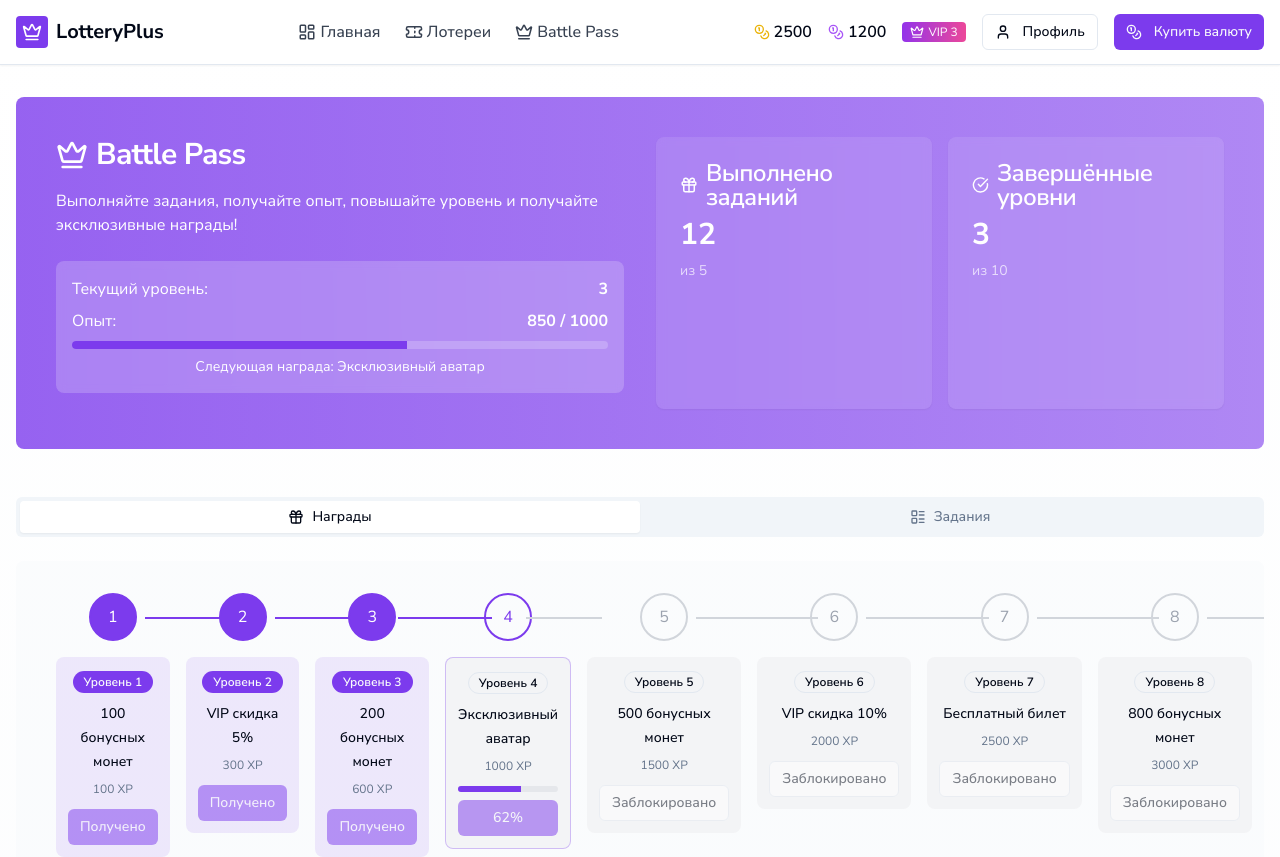
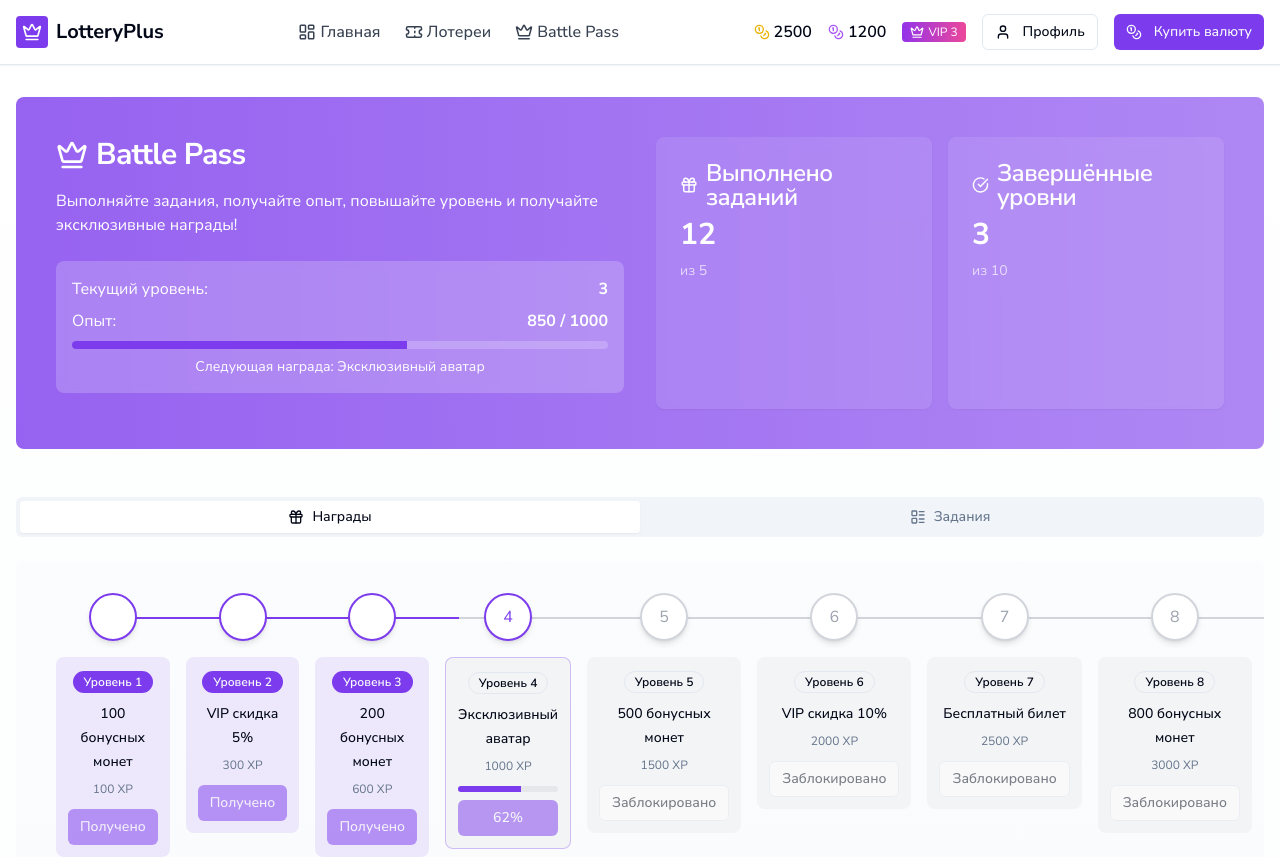
Before and after one commit to KingOfRaccoon/lucky-quest-arena, a React (Vite) app: page /battle-pass in a window 1280 px wide. Shown: the top 857 px of the page. Built offline with nearby package versions, Linux system fonts and the light colour scheme.

Commit message:
Fix: Improve Battle Pass UI
Improve the progress bar display in the Battle Pass UI to prevent overlapping lines and level circles, and show current progress.

```diff
--- a/src/pages/BattlePass.tsx
+++ b/src/pages/BattlePass.tsx
@@ -105,34 +105,55 @@ const BattlePass = () => {
 
           <TabsContent value="rewards" className="mt-0">
             <div className="bg-muted/30 rounded-lg p-8 mb-8 overflow-x-auto">
-              <div className="flex min-w-[800px]">
+              <div className="flex min-w-[800px] relative">
+                {/* Прогресс линии (рисуются ПОД уровнями) */}
+                <div className="absolute top-6 left-0 right-0 h-0.5 z-0">
+                  {battlePassLevels.map((level, index) => {
+                    // Не рисуем линию для первого уровня
+                    if (index === 0) return null;
+
+                    const isCompleted = level.level <= user.battlePassLevel;
+                    const isCurrentLevelProgress = level.level === user.battlePassLevel + 1;
+
+                    const leftPos = `${(index - 0.5) * (100 / (battlePassLevels.length - 1))}%`;
+                    const width = `${100 / (battlePassLevels.length - 1)}%`;
+
+                    return (
+                      <div
+                        key={`line-${level.level}`}
+                        className="absolute h-full"
+                        style={{
+                          left: leftPos,
+                          width: width
+                        }}
+                      >
+                        {/* Базовая линия (серая) */}
+                        <div className="absolute top-0 left-0 right-0 h-full bg-gray-300"></div>
+
+                        {/* Прогресс линия */}
+                        {(isCompleted || isCurrentLevelProgress) && (
+                          <div
+                            className="absolute top-0 left-0 h-full bg-primary transition-all duration-300"
+                            style={{
+                              width: isCurrentLevelProgress ? `${progress}%` : '100%'
+                            }}
+                          ></div>
+                        )}
+                      </div>
+                    );
+                  })}
+                </div>
+
+                {/* Уровни (рисуются НАД линиями) */}
                 {battlePassLevels.map((level, index) => {
                   const isCompleted = level.level <= user.battlePassLevel;
                   const isCurrent = level.level === user.battlePassLevel + 1;
 
                   return (
-                    <div key={level.level} className="flex-1 px-2">
+                    <div key={level.level} className="flex-1 px-2 z-10">
                       <div className="relative">
-                        {index > 0 && (
-                          <div className="absolute h-0.5 top-6 -left-[calc(50%-16px)] w-[calc(100%-32px)]">
-                            <div
-                              className={`h-full ${
-                                isCompleted
-                                  ? 'bg-primary'
-                                  : index <= user.battlePassLevel
-                                    ? 'bg-primary'
-                                    : 'bg-gray-300'
-                              }`}
-                              style={{
-                                width: index === user.battlePassLevel + 1
-                                  ? `${progress}%`
-                                  : '100%'
-                              }}
-                            ></div>
-                          </div>
-                        )}
                         <div
-                          className={`w-12 h-12 rounded-full flex items-center justify-center mx-auto border-2 ${
+                          className={`w-12 h-12 rounded-full flex items-center justify-center mx-auto border-2 shadow-md relative z-10 bg-white ${
                             isCompleted
                               ? 'bg-primary border-primary text-white'
                               : isCurrent
```
